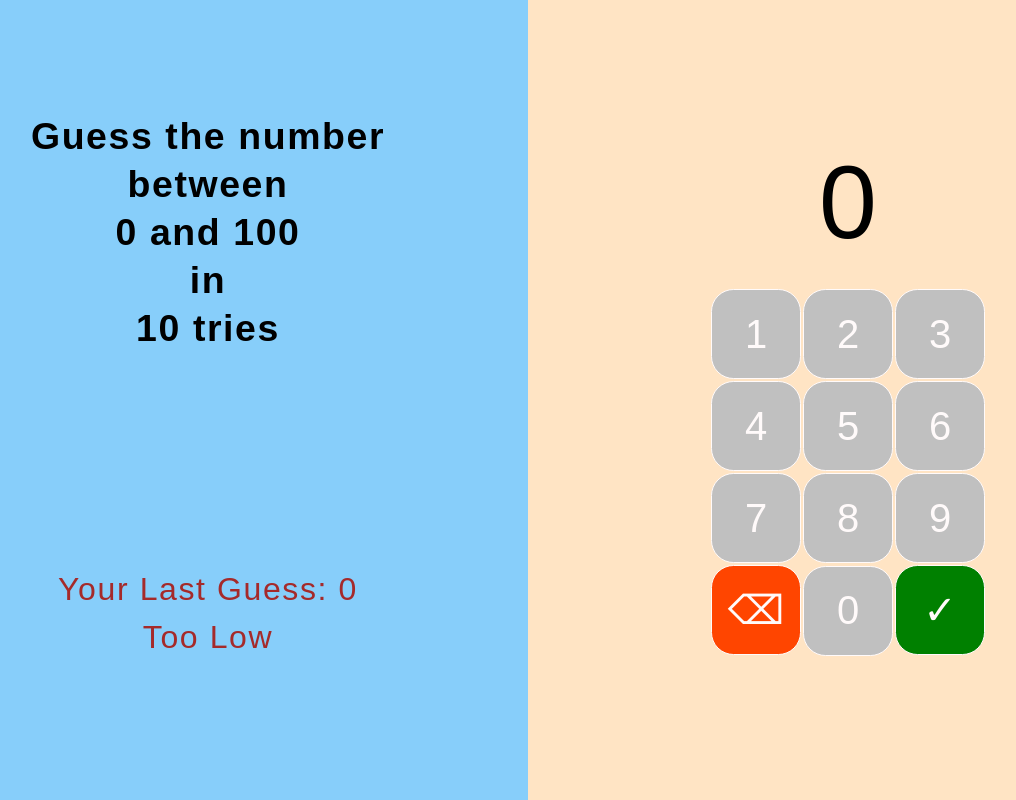
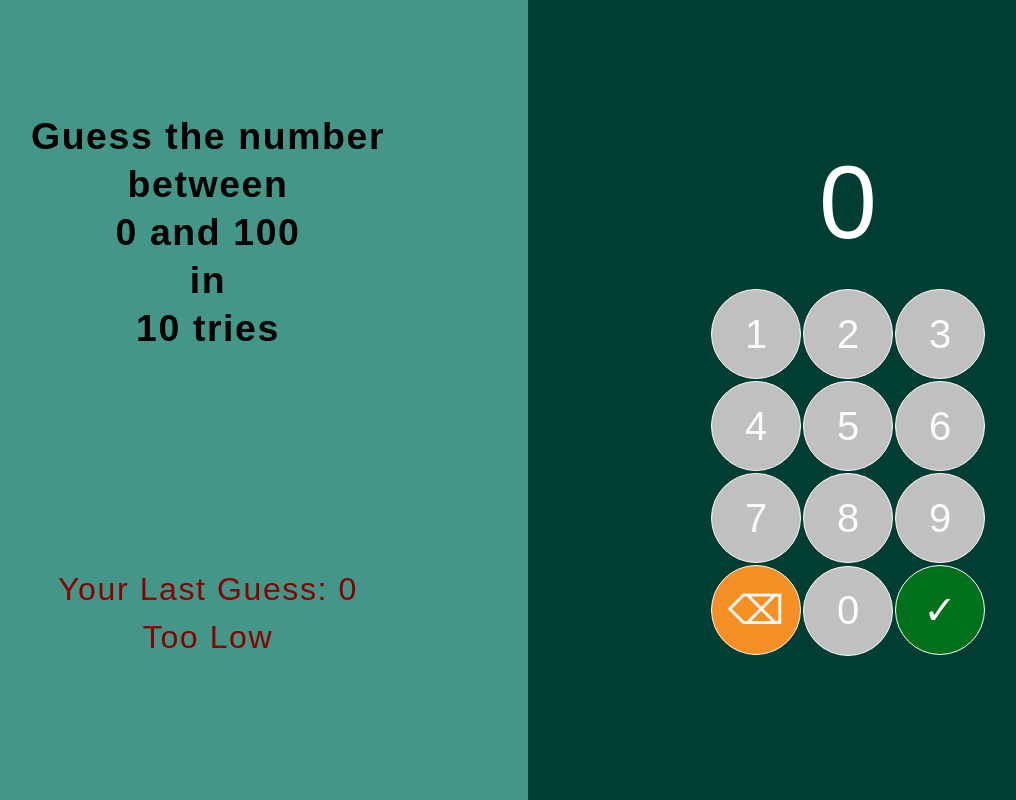
Before and after one commit to jnthnrzr/guessing-game, a React (Create React App) app: page / in a window 1280 px wide. Shown: the whole page, without its empty margins (112-1128 px from the left). Built offline with nearby package versions, Linux system fonts and the light colour scheme.

Commit message:
Set light and dark shades of green for background.

```diff
--- a/src/App.css
+++ b/src/App.css
@@ -13,7 +13,8 @@
 }
 
 .input {
-    background-color: bisque;
+    color: #ffffff;
+    background-color: #003d32;
     display: flex;
 }
 
@@ -22,7 +23,7 @@
     line-height: 1.5em;
     display: flex;
     flex-direction: column;
-    background-color: lightskyblue;
+    background-color: #439688;
 }
 
 @media screen and (min-width: 500px) {
--- a/src/Components/Hint.css
+++ b/src/Components/Hint.css
@@ -3,5 +3,5 @@
     margin: auto;
     order: 1;
     padding: 2em;
-    color: brown;
+    color: darkred;
 }
--- a/src/Components/NumButton.css
+++ b/src/Components/NumButton.css
@@ -1,8 +1,8 @@
 .button {
     --size: 2.25em;
     border: 1px solid snow;
-    border-radius: 25%;
-    background-color: silver;
+    border-radius: 100%;
+    background-color: #d5d5d5;
     color: snow;
     font-size: 1.25em;
     margin: 1px 1px;
@@ -11,22 +11,29 @@
 }
 
 .clear {
-    background-color: orangered;
+    background-color: #f68f24;
 }
 
 .enter {
-    background-color: green;
+    background-color: #00701a;
 }
 
 .num-button {
     background-color: silver;
 }
 
-button:hover {
-    background: #e0e0e0;
+.clear:hover {
+    background: #ffae59;
+}
+
+.num-button:hover {
+    background: #e4e4e4;
+}
+
+.enter:hover {
+    background: green;
 }
 
 button:focus {
-    outline: 1px solid #efefef;
-    outline-offset: -3px;
+    outline: 0;
 }
```
